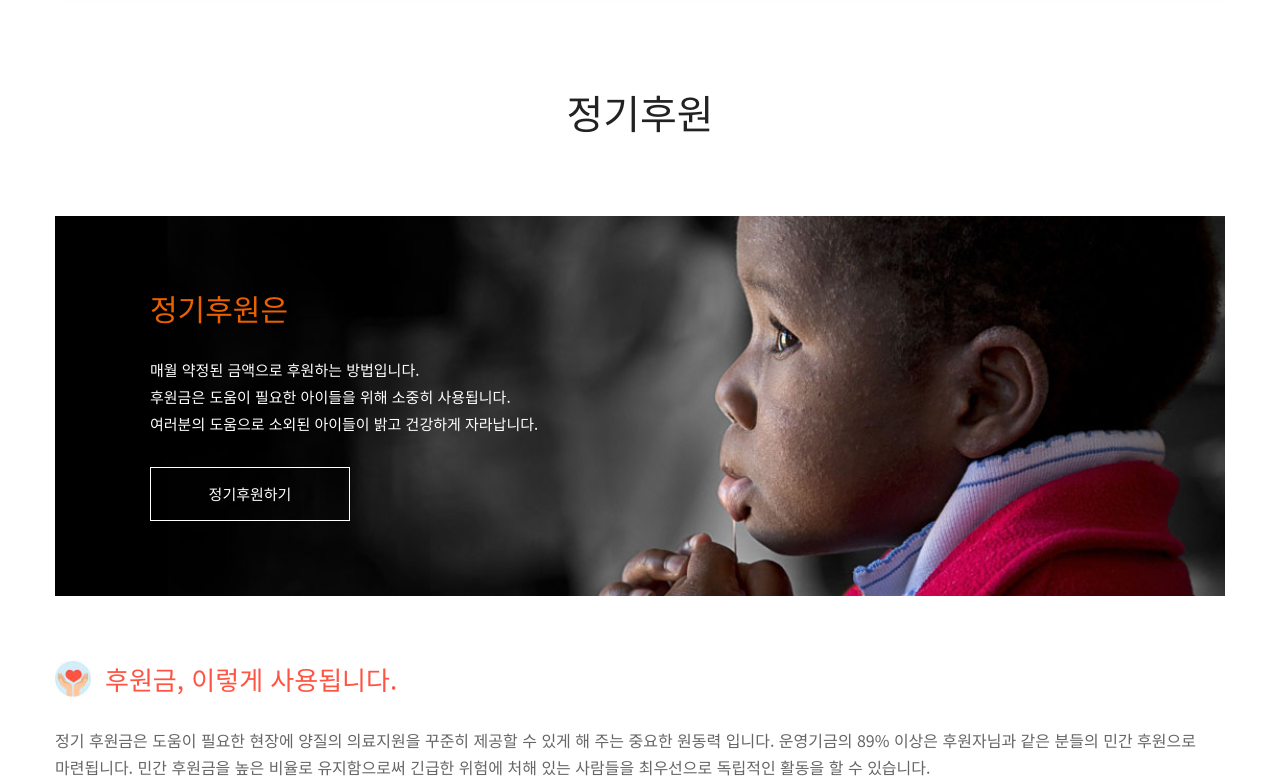
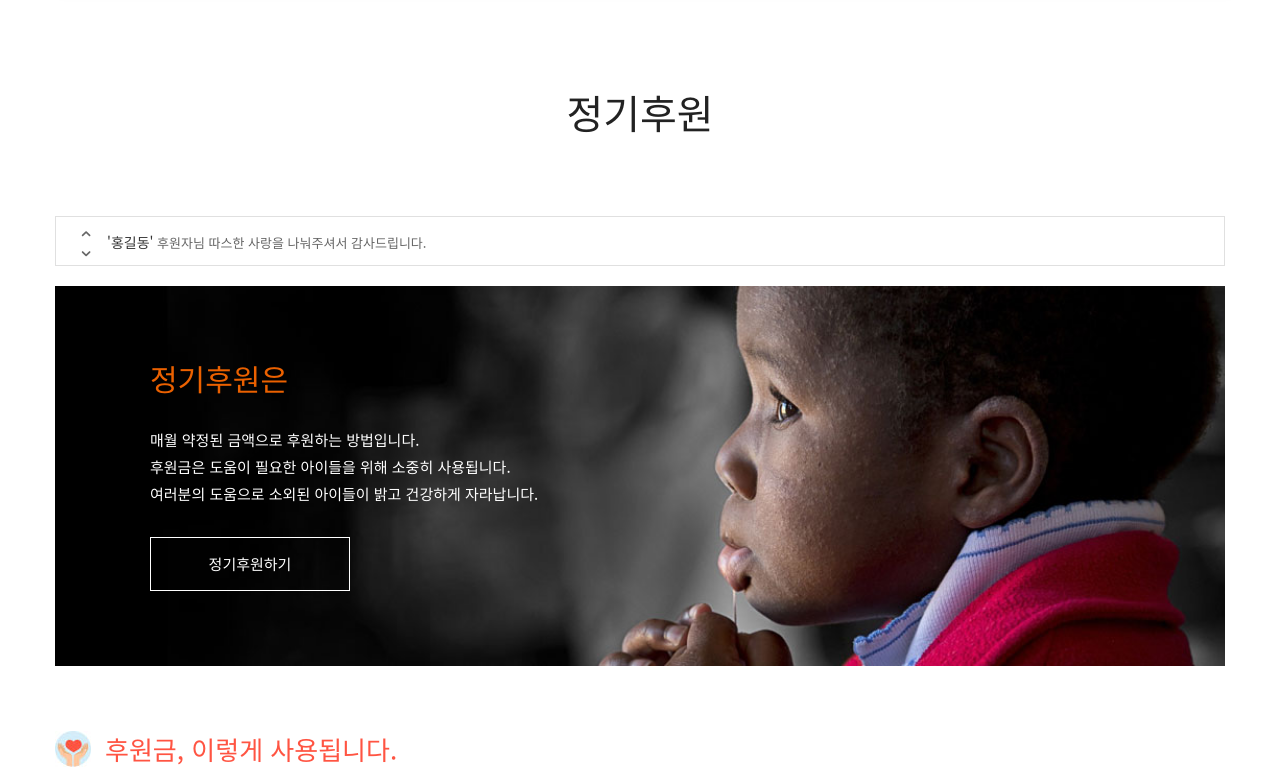
Before and after one commit to movementk/goodpeople, a PHP site: page /sponsor/regular_sponsor.php in a window 1280 px wide. Shown: the part 397-1175 px from the top of the page. Run offline with PHP 8.4, Linux system fonts and the light colour scheme; style sheets or scripts are compiled from the project's sources; some libraries are stand-ins or nearby versions; some web fonts are replaced.

Commit message:
스타일 수정 완료

```diff
--- a/assets/css/default.css
+++ b/assets/css/default.css
@@ -876,6 +876,7 @@ body {
         height: 0;
         overflow: hidden;
         opacity: 0;
+        border-bottom: 1px solid #dfdfdf;
         -webkit-transition-property: all;
         transition-property: all;
         -webkit-transition-duration: 0.15s;
--- a/assets/css/default.scss
+++ b/assets/css/default.scss
@@ -633,6 +633,7 @@ body {
                 height: 0;
                 overflow: hidden;
                 opacity: 0;
+                border-bottom: 1px solid #dfdfdf;
                 @include transition();
                 .intro {
                     position: relative;
--- a/assets/css/sponsor.css
+++ b/assets/css/sponsor.css
@@ -890,6 +890,45 @@ a {
 
 .regular-sponsor {
   padding-bottom: 0 !important; }
+  .regular-sponsor .use .article-header {
+    margin-bottom: 20px; }
+    .regular-sponsor .use .article-header .vertical-board {
+      position: relative;
+      height: 50px;
+      padding: 0 20px 0 50px;
+      border: 1px solid #e0e0e0; }
+      .regular-sponsor .use .article-header .vertical-board li a {
+        display: block;
+        font-size: 13px;
+        color: #666;
+        overflow: hidden;
+        padding: 14px 0 13px;
+        text-overflow: ellipsis;
+        white-space: nowrap; }
+        .regular-sponsor .use .article-header .vertical-board li a b {
+          font-size: 14px;
+          color: #333;
+          font-weight: 400; }
+      .regular-sponsor .use .article-header .vertical-board .slick-arrow {
+        position: absolute;
+        left: 20px;
+        font-size: 15px;
+        color: #666;
+        width: 20px;
+        height: 20px;
+        display: inline-block !important;
+        border: 0;
+        cursor: pointer;
+        background: none; }
+        .regular-sponsor .use .article-header .vertical-board .slick-arrow:before {
+          margin: 0;
+          padding: 0;
+          left: 20px;
+          width: 20px; }
+        .regular-sponsor .use .article-header .vertical-board .slick-arrow.icon-up-open-1 {
+          top: 5px; }
+        .regular-sponsor .use .article-header .vertical-board .slick-arrow.icon-down-open-1 {
+          top: 25px; }
   .regular-sponsor .use .bg-regular {
     width: 100%;
     padding: 50px 30px;
--- a/assets/css/sponsor.scss
+++ b/assets/css/sponsor.scss
@@ -861,6 +861,55 @@
 .regular-sponsor {
 	padding-bottom: 0 !important;
 	.use {
+        .article-header {
+            margin-bottom: 20px;
+            .vertical-board {
+                position: relative;
+                height: 50px;
+                padding: 0 20px 0 50px;
+                border: 1px solid #e0e0e0;
+                li {
+                    a {
+                        display: block;
+                        font-size: 13px;
+                        color: #666;
+                        overflow: hidden;
+                        padding: 14px 0 13px;
+                        text-overflow: ellipsis;
+                        white-space: nowrap;
+                        b {
+                            font-size: 14px;
+                            color: #333;
+                            font-weight: 400;
+                        }
+                    }
+                }
+                .slick-arrow {
+                    position: absolute;
+                    left: 20px;
+                    font-size: 15px;
+                    color: #666;
+                    width: 20px;
+                    height: 20px;
+                    display: inline-block !important;
+                    border: 0;
+                    cursor: pointer;
+                    background: none;
+                    &:before {
+                        margin: 0;
+                        padding: 0;
+                        left: 20px;
+                        width: 20px;
+                    }
+                    &.icon-up-open-1 {
+                        top: 5px;
+                    }
+                    &.icon-down-open-1 {
+                        top: 25px;
+                    }
+                }
+            }
+        }
 		.bg-regular {
 			width: 100%;
 			padding: 50px 30px;
--- a/sponsor/regular_sponsor.php
+++ b/sponsor/regular_sponsor.php
@@ -1,4 +1,5 @@
 <?php require_once($_SERVER['DOCUMENT_ROOT'].'/inc/dochead.php'); ?>
+<link rel="stylesheet" type="text/css" href="//cdn.jsdelivr.net/npm/slick-carousel@1.8.1/slick/slick.css"/>
 <link rel="stylesheet" href="/assets/css/sub.css">
 <link rel="stylesheet" href="/assets/css/sponsor.css">
 </head>
@@ -27,6 +28,25 @@
 	<main id="content" class="regular-sponsor">
 		<article class="use">
 			<div class="container">
+                <div class="article-header">
+                    <ul class="vertical-board">
+                        <li>
+                            <a href="#">
+                                <b>'홍길동'</b> 후원자님 따스한 사랑을 나눠주셔서 감사드립니다.
+                            </a>
+                        </li>
+                        <li>
+                            <a href="#">
+                                <b>'임꺽정'</b> 후원자님 따스한 사랑을 나눠주셔서 감사드립니다.
+                            </a>
+                        </li>
+                        <li>
+                            <a href="#">
+                                <b>'이순신'</b> 후원자님 따스한 사랑을 나눠주셔서 감사드립니다.
+                            </a>
+                        </li>
+                    </ul>
+                </div>
 				<div class="bg-regular">
 					<strong>정기후원은</strong>
 					<p>
@@ -201,12 +221,29 @@
 				</ul>
 			</div>
 		</article>
-
     </main>
-
     <?php require_once($_SERVER['DOCUMENT_ROOT'].'/inc/sitemap.php'); ?>
     <?php require_once($_SERVER['DOCUMENT_ROOT'].'/inc/footer.php'); ?>
     <?php require_once($_SERVER['DOCUMENT_ROOT'].'/inc/docfoot.php'); ?>
+    <script type="text/javascript" src="//cdn.jsdelivr.net/npm/slick-carousel@1.8.1/slick/slick.min.js"></script>
     <script src="/assets/js/sub.js"></script>
+    <script>
+        (function($){
+            $(window).ready(function(){
+                $('.vertical-board').slick({
+                    vertical: true,
+                    autoplay: true,
+                    dots: false,
+                    infinite: true,
+                    autoplaySpeed: 6000,
+                    cssEase: 'linear',
+                    pauseOnHover: false,
+                    pauseOnFocus: false,
+                    prevArrow: '<i class="icon-up-open-1"><span class="sr-only">이전글</span></i>',
+                    nextArrow: '<i class="icon-down-open-1"><span class="sr-only">다음</span></i>'
+                });
+            });
+        })(jQuery);
+    </script>
 </body>
 </html>
```
Also changed, not shown: 2 other files.
